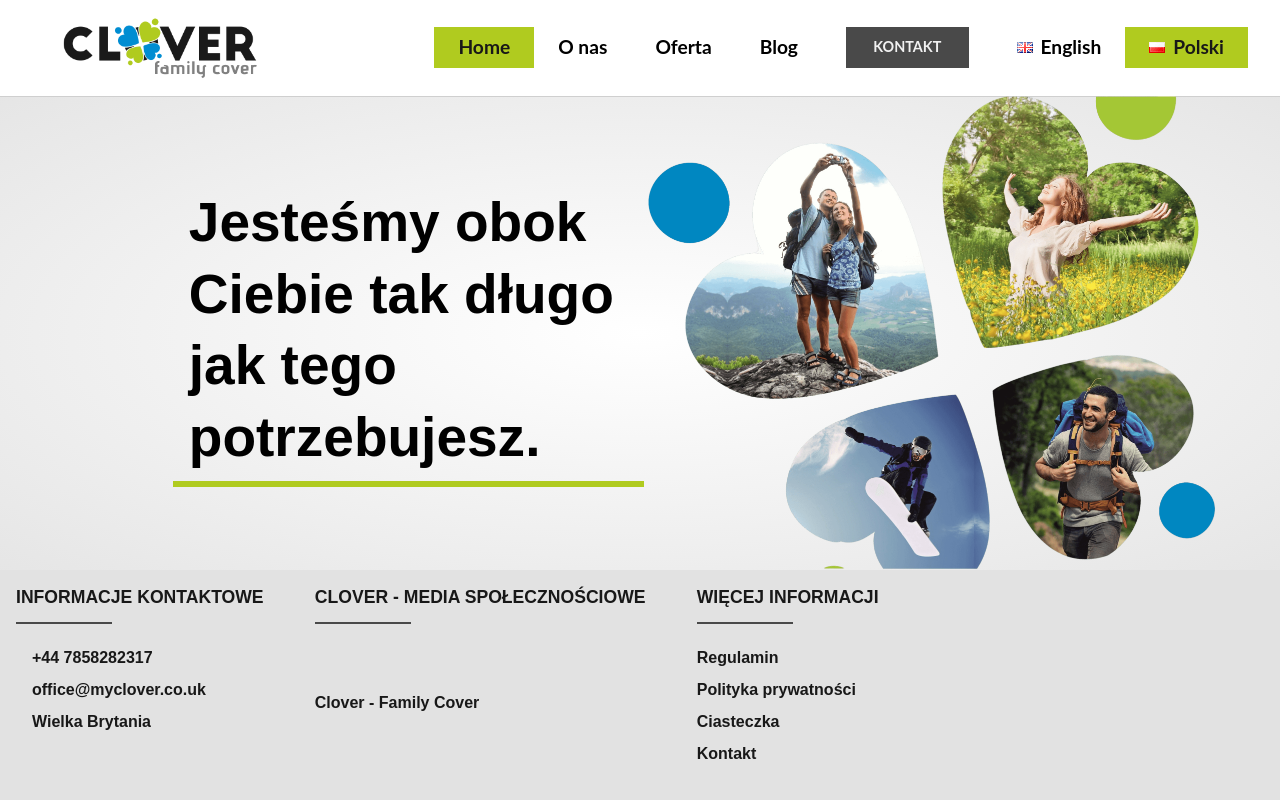
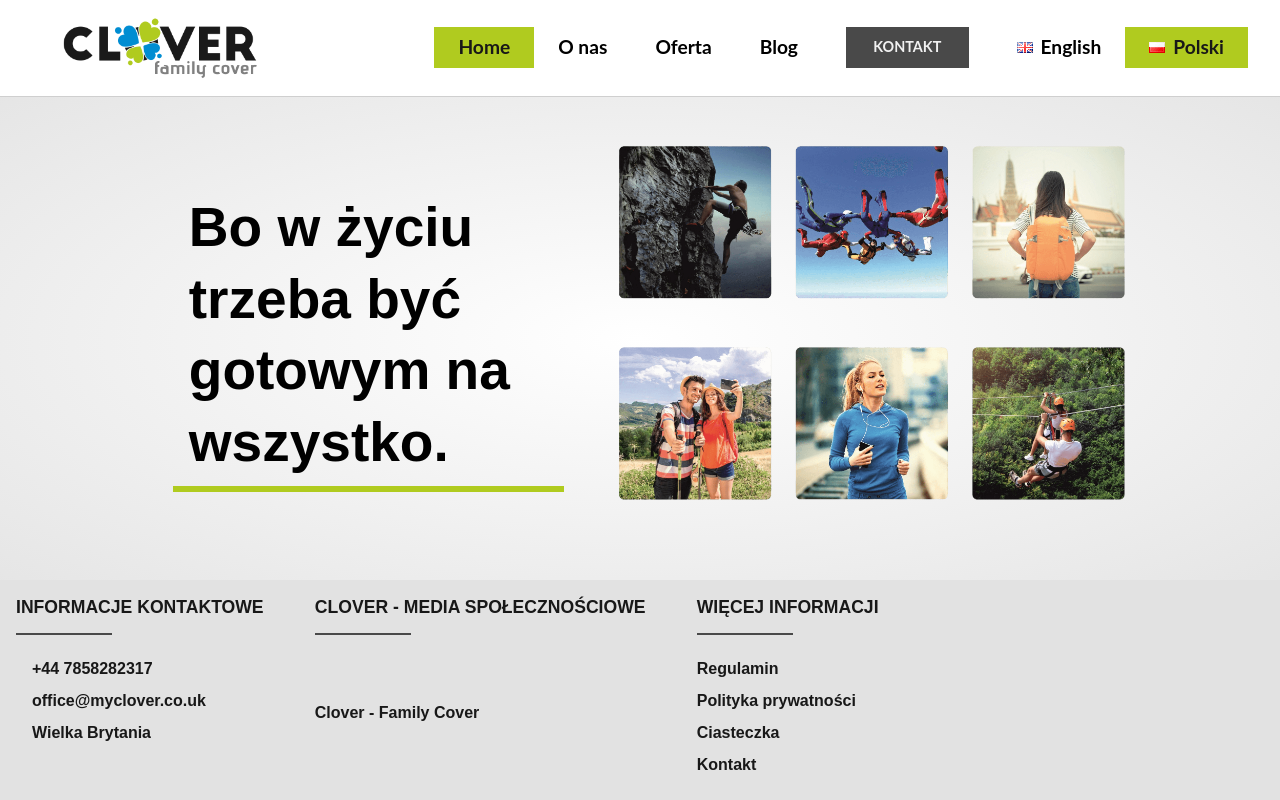
Before and after one commit to TZ-fn/MyClover, a React (Vite) app: page / in a window 1280 px wide. Shown: the top 800 px of the page. Built offline with nearby package versions, Linux system fonts and the light colour scheme; some icons are missing; a web font is replaced by a local one.

Commit message:
feat: add a second hero image, set the rotation

```diff
--- a/src/components/HeroBanner/HeroBanner.tsx
+++ b/src/components/HeroBanner/HeroBanner.tsx
@@ -1,5 +1,5 @@
 import heroImageOne from "assets/heroImageOne.png";
-import heroImageTwo from "assets/heroImageTwo.jpg";
+import heroImageTwo from "assets/heroImageTwo.png";
 import useTranslation from "hooks/useTranslation";
 import styles from "./HeroBanner.module.scss";
 import { useEffect, useState } from "react";
@@ -8,12 +8,12 @@ function HeroBanner() {
   const [translation] = useTranslation();
   const [isFirstHeroActive, setIsFirstHeroActive] = useState(true);
 
-  // useEffect(() => {
-  //   const heroInterval = setInterval(() => {
-  //     setIsFirstHeroActive((isFirstHeroActive) => !isFirstHeroActive);
-  //   }, 5000);
-  //   return () => clearInterval(heroInterval);
-  // }, [isFirstHeroActive]);
+  useEffect(() => {
+    const heroInterval = setInterval(() => {
+      setIsFirstHeroActive((isFirstHeroActive) => !isFirstHeroActive);
+    }, 5000);
+    return () => clearInterval(heroInterval);
+  }, [isFirstHeroActive]);
 
   return (
     <div className={styles.mainWrapper}>
@@ -25,8 +25,8 @@ function HeroBanner() {
       )}
       {!isFirstHeroActive && (
         <div className={styles.heroTwo}>
-          <h2>{translation.pages.home.heroTwoText}</h2>
-          <img src="" alt="" className={styles.heroImageOne} />
+          <h2 className={styles.heroTextTwo}>{translation.pages.home.heroTwoText}</h2>
+          <img src={heroImageTwo} alt="" className={styles.heroImageTwo} />
         </div>
       )}
     </div>
```
Also changed, not shown: src/assets/heroImageTwo.png (added).
